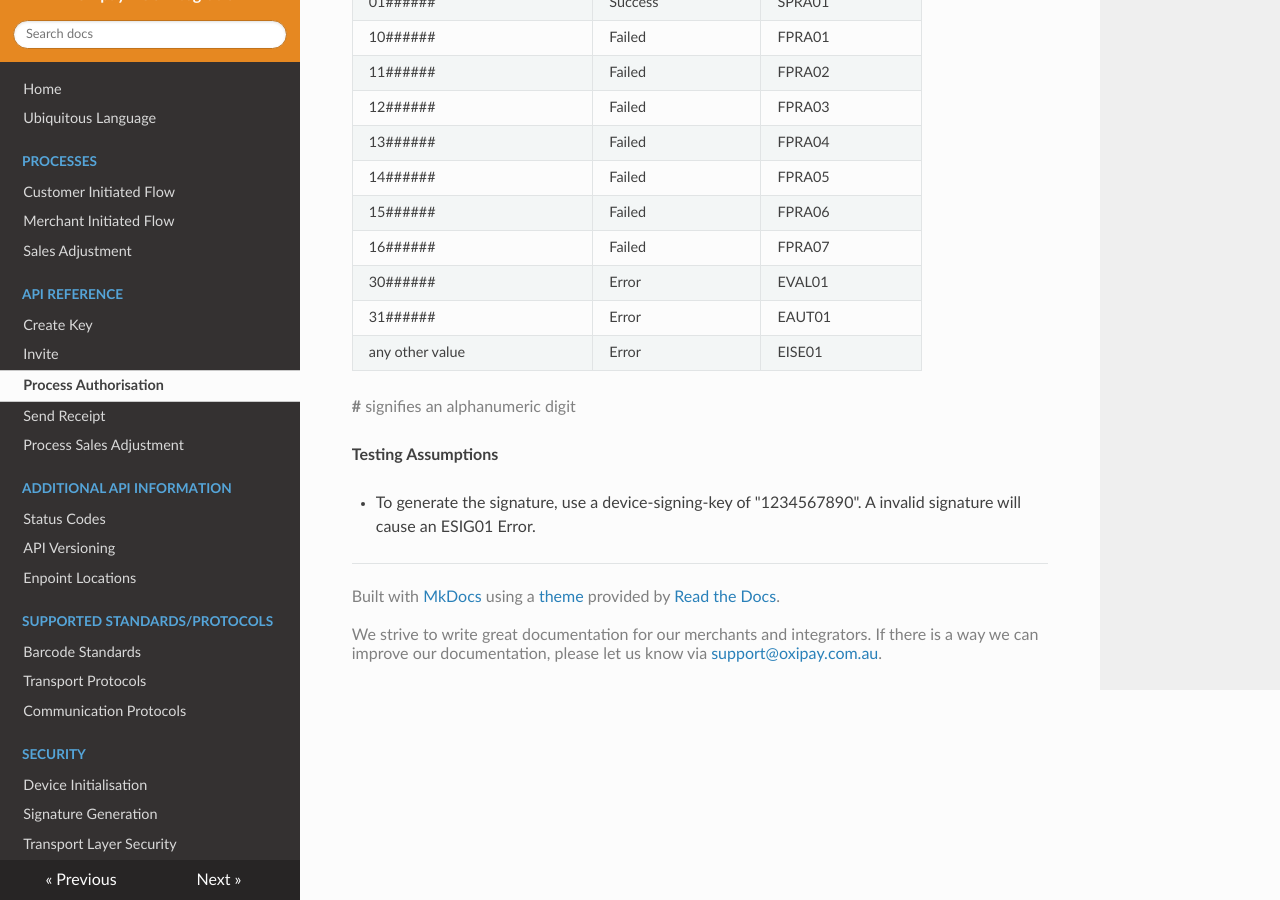
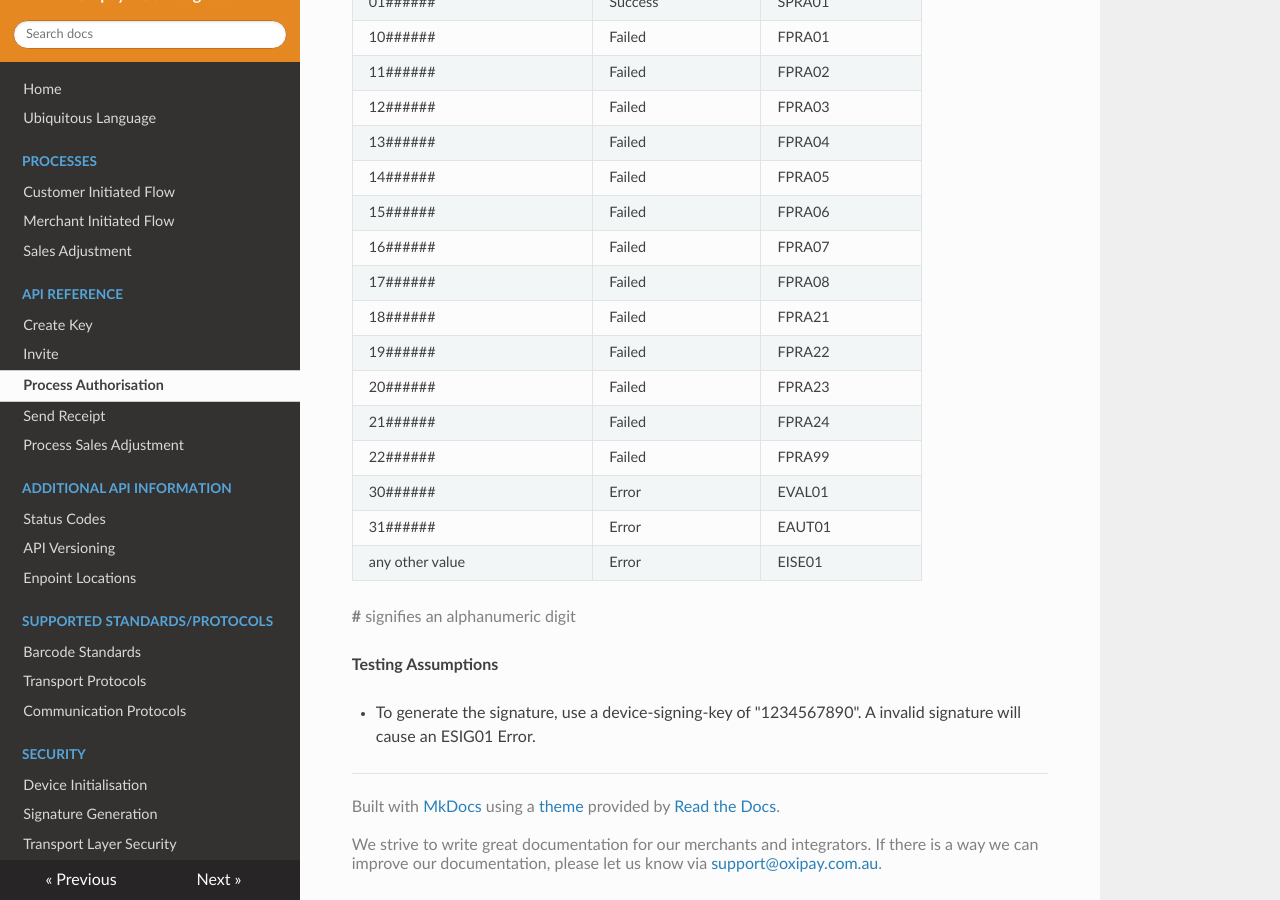
Before and after one commit to oxipay/posdocs, an MkDocs documentation site: the page built from docs/api/process_authorisation.md, in a window 1280 px wide and 900 px high, scrolled down 1112 px. Built offline with MkDocs 1.6.1, drawn with Linux system fonts in a browser that asks for light colours; nearby versions of some CDN libraries; old or Windows-style settings are respelled for this version of MkDocs.

Commit message:
md file changes

```diff
--- a/docs/api/process_authorisation.md
+++ b/docs/api/process_authorisation.md
@@ -41,6 +41,12 @@ Request -> x_pre_approval_code | Response -> x_status | Response -> x_code
 14###### | Failed | FPRA05
 15###### | Failed | FPRA06
 16###### | Failed | FPRA07
+17###### | Failed | FPRA08
+18###### | Failed | FPRA21
+19###### | Failed | FPRA22
+20###### | Failed | FPRA23
+21###### | Failed | FPRA24
+22###### | Failed | FPRA99
 30###### | Error | EVAL01
 31###### | Error | EAUT01
 any other value | Error | EISE01
```
Also changed, not shown: docs/api_information/status_codes.md (+1 -1 lines).
